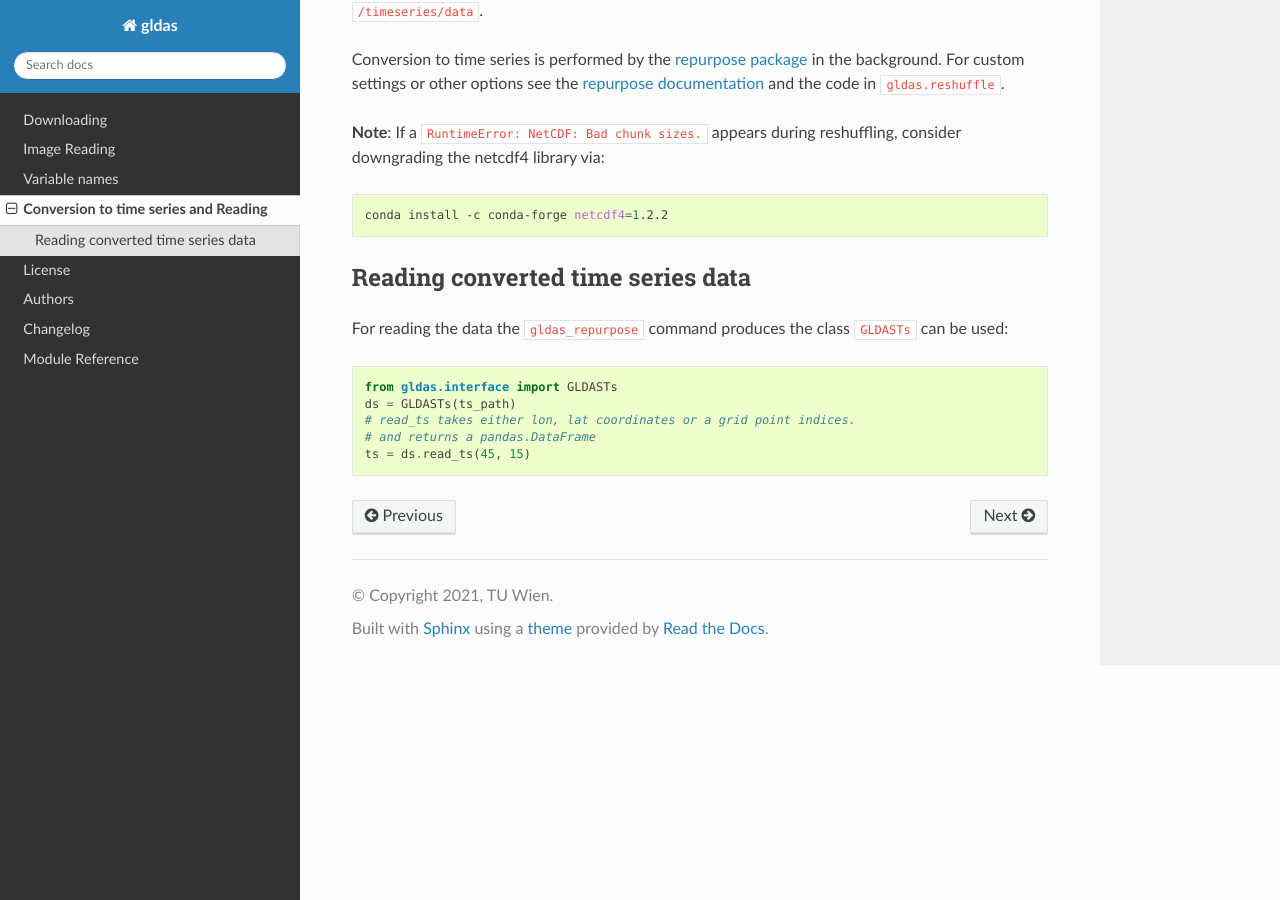
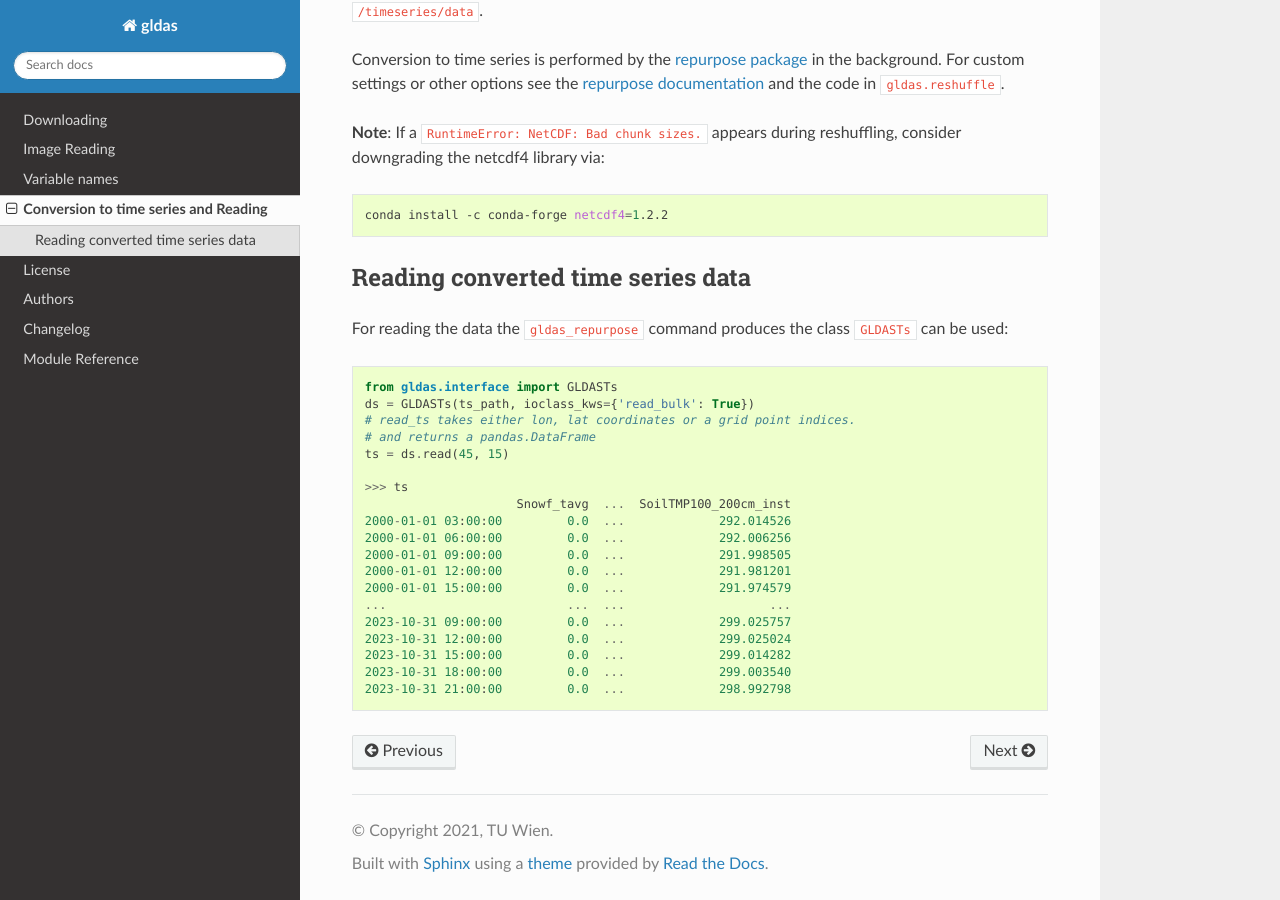
Before and after one commit to TUW-GEO/gldas, a Sphinx documentation site: the page built from docs/img2ts.rst, in a window 1280 px wide and 900 px high, scrolled down 1035 px. Built offline with Sphinx 7.4.7 and the Read the Docs theme 3.1.0, drawn with Linux system fonts in a browser that asks for light colours.

Commit message:
Update metapackage

```diff
--- a/docs/img2ts.rst
+++ b/docs/img2ts.rst
@@ -53,7 +53,21 @@ For reading the data the ``gldas_repurpose`` command produces the class
 .. code-block:: python
 
     from gldas.interface import GLDASTs
-    ds = GLDASTs(ts_path)
+    ds = GLDASTs(ts_path, ioclass_kws={'read_bulk': True})
     # read_ts takes either lon, lat coordinates or a grid point indices.
     # and returns a pandas.DataFrame
-    ts = ds.read_ts(45, 15)
+    ts = ds.read(45, 15)
+
+    >>> ts
+                         Snowf_tavg  ...  SoilTMP100_200cm_inst
+    2000-01-01 03:00:00         0.0  ...             292.014526
+    2000-01-01 06:00:00         0.0  ...             292.006256
+    2000-01-01 09:00:00         0.0  ...             291.998505
+    2000-01-01 12:00:00         0.0  ...             291.981201
+    2000-01-01 15:00:00         0.0  ...             291.974579
+    ...                         ...  ...                    ...
+    2023-10-31 09:00:00         0.0  ...             299.025757
+    2023-10-31 12:00:00         0.0  ...             299.025024
+    2023-10-31 15:00:00         0.0  ...             299.014282
+    2023-10-31 18:00:00         0.0  ...             299.003540
+    2023-10-31 21:00:00         0.0  ...             298.992798
--- a/environment.yml
+++ b/environment.yml
@@ -13,7 +13,7 @@ dependencies:
     - pygeobase
     - pynetcf
     - repurpose
-    - datedown>=0.3
+    - datedown>=0.4
     - trollsift
     - pytest-cov
     - coverage
--- a/setup.cfg
+++ b/setup.cfg
@@ -36,7 +36,7 @@ install_requires =
     pygrib
     numpy
     pygeobase
-    datedown>=0.3
+    datedown>=0.4
     trollsift
     netcdf4
     pyresample
@@ -62,6 +62,10 @@ testing =
     pytest-cov
     coverage
     pytest
+
+building =
+    setuptools_scm
+    twine
 
 [options.entry_points]
 # Add here console scripts like:
```
Also changed, not shown: 1 other file.
